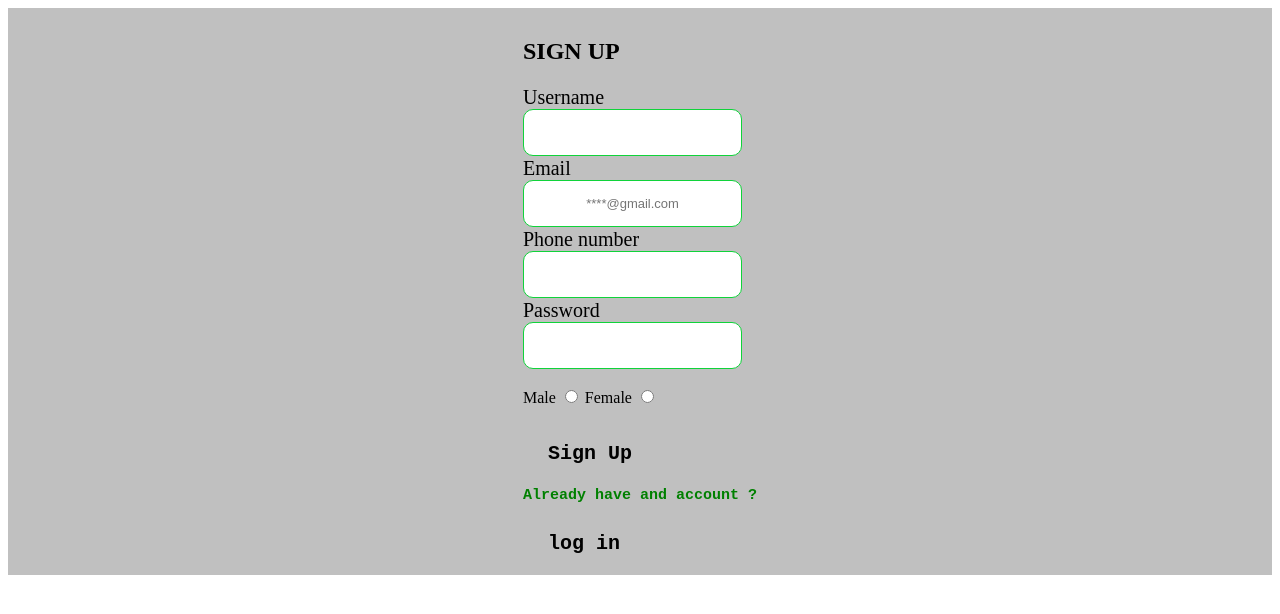
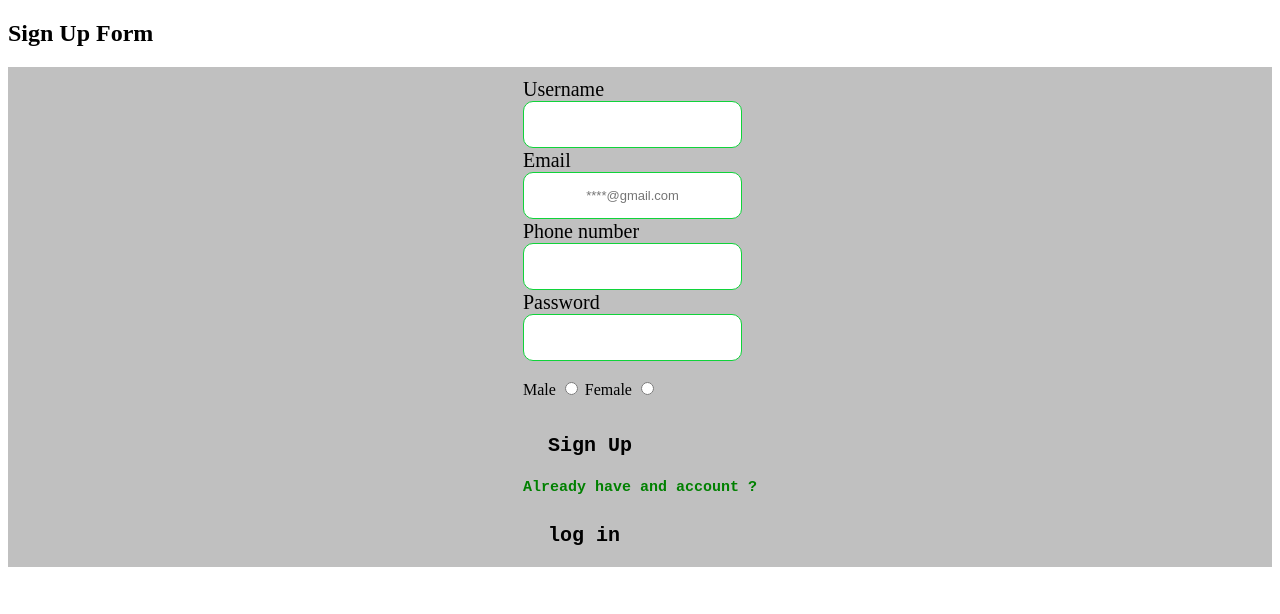
Before and after one commit to za-0racle/Oracle3, a plain HTML site: page index.html in a window 1280 px wide. Drawn offline with Linux system fonts and the light colour scheme.

Commit message:
Update index.html

```diff
--- a/index.html
+++ b/index.html
@@ -10,11 +10,13 @@
 
         <div>
         </form>
+        <div>
+        </form>
+        <div class="banner">
+          <h2 id="subtext3">Sign Up Form</h2>
+        </div>
         <div class="container">
                 <form action="/action_page.php" method="get">
-                  <div class="form-center">
-                    <h2 id="subtext3">SIGN UP</h2>
-                  </div>
                   <div>
                     <div>
                         <div class="">
```
